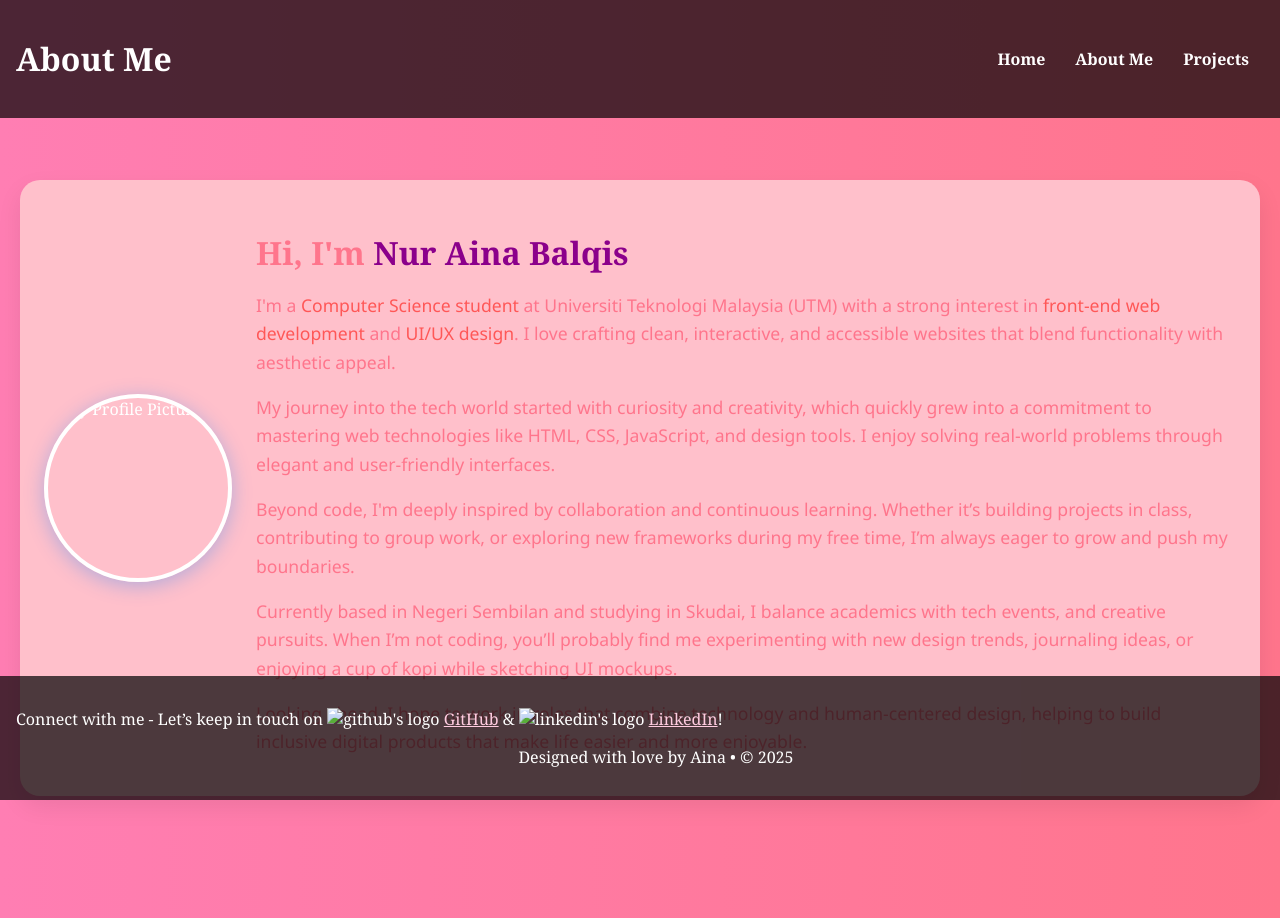
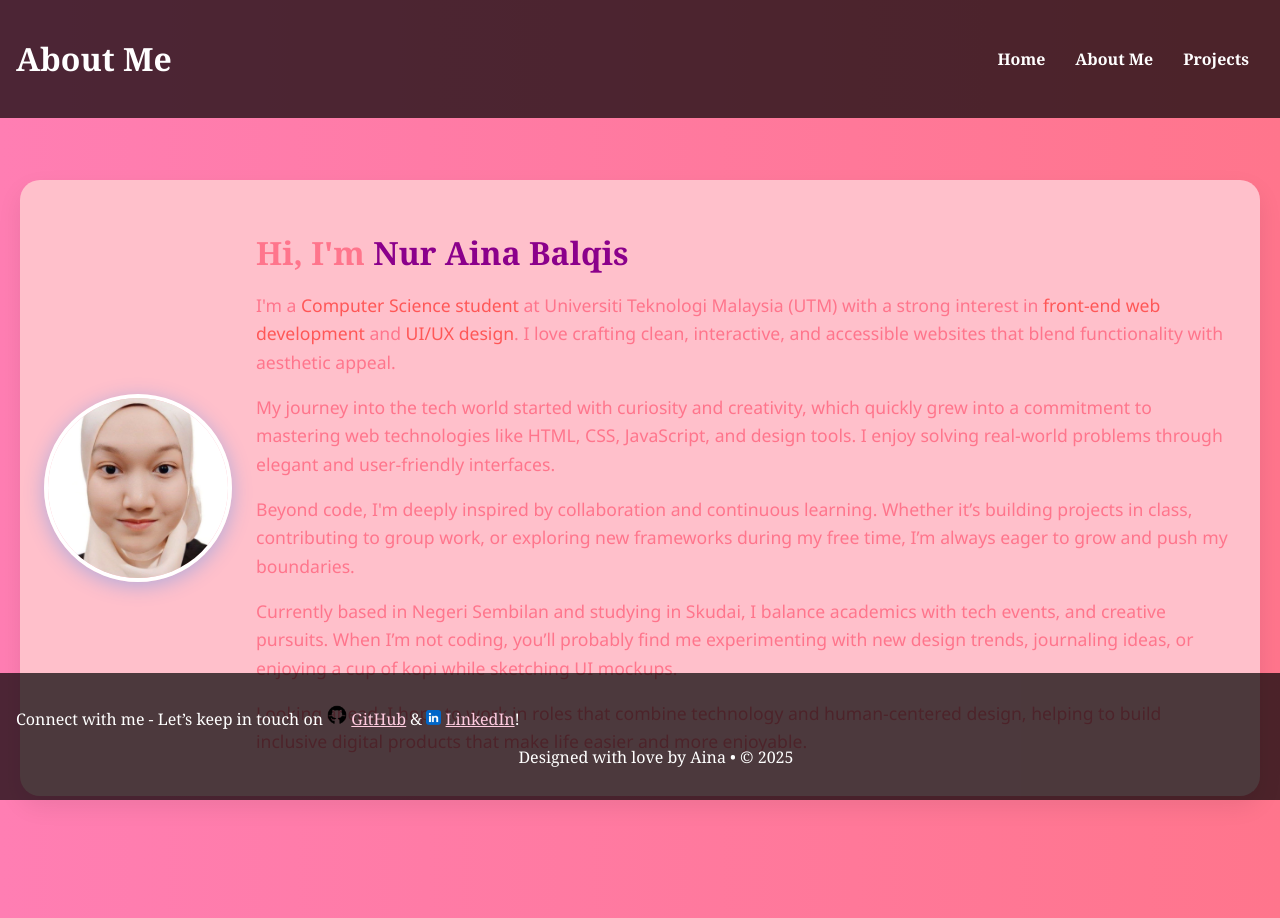
Before and after one commit to nurainabalqis/website, a plain HTML site: page about.html in a window 1280 px wide. Drawn offline with Linux system fonts and the light colour scheme.

Commit message:
Update about.html

```diff
--- a/about.html
+++ b/about.html
@@ -29,7 +29,7 @@
     <main>
       <section>
         <div class="about-card">
-          <img src="profile.jpg" loading="lazy" alt="My Profile Picture" class="profile-img">
+          <img src="images/profile.jpg" loading="lazy" alt="My Profile Picture" class="profile-img">
           <div class="about-content">
             <h2>Hi, I'm <span class="highlight">Nur Aina Balqis</span> </h2>
             <p>
@@ -66,9 +66,9 @@
     </main>
       <footer>
         <p style="text-align: left;">Connect with me - Let’s keep in touch on
-            <img src="github.png" loading="lazy" width="20" height="20" alt="github's logo" />
+            <img src="images/github.png" loading="lazy" width="20" height="20" alt="github's logo" />
             <a href="https://github.com/nurainabalqis">GitHub</a> &
-            <img src="linkedin.png" loading="lazy" width="15" height="15" alt="linkedin's logo" />
+            <img src="images/linkedin.png" loading="lazy" width="15" height="15" alt="linkedin's logo" />
             <a href="https://www.linkedin.com/in/nur-aina-balqis-4917722a9/">LinkedIn</a>!</p>
         <p>Designed with love by Aina • &copy; 2025</p>
     </footer>
```
